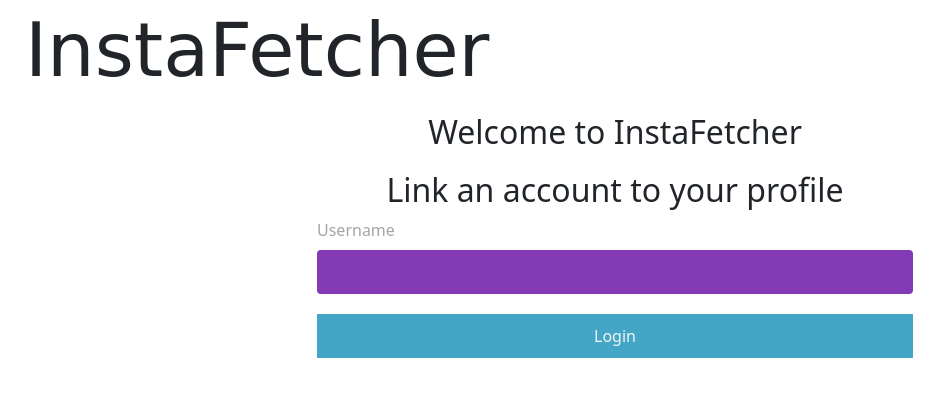
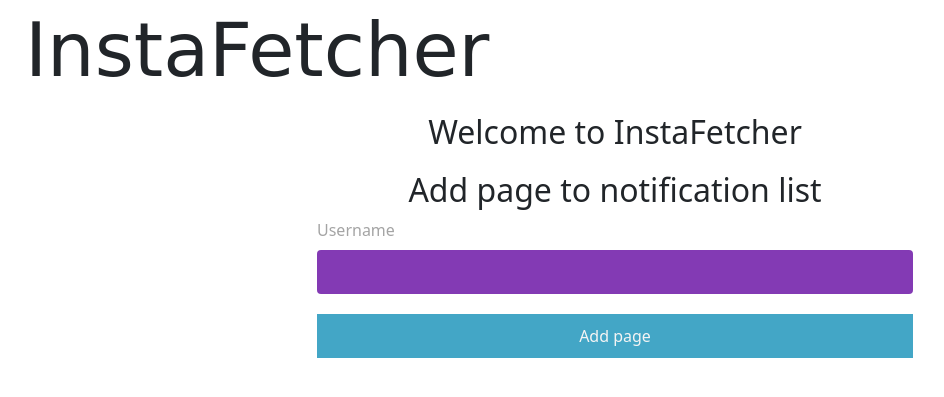
Before and after one commit to hamnerben/InstaFetch, a Django app: template instafetcher/instafetch/templates/instafetch/index.html in a window 1280 px wide. Shown: the top 397 px of the page, without its empty margins (25-969 px from the left). Run offline with Django 4.2, Linux system fonts and the light colour scheme; the template is opened without the code that fills it, so the values that code supplies are empty.

Commit message:
changed the indextemp

```diff
--- a/instafetcher/instafetch/templates/instafetch/index.html
+++ b/instafetcher/instafetch/templates/instafetch/index.html
@@ -18,7 +18,7 @@
                 {% csrf_token %}
                 {% if error_message %}<p class="red"><strong>{{ error_message }}</strong></p>
                 {% endif %}
-                <h2>Link an account to your profile</h2>
+                <h2>Add page to notification list</h2>
 
                 <div class="input-parent">
                     <label for="username">Username</label>
@@ -29,7 +29,7 @@
 
 
 
-                <button type="submit">Login</button>
+                <button type="submit">Add page</button>
             </form>
         </div>
     </div>
```
